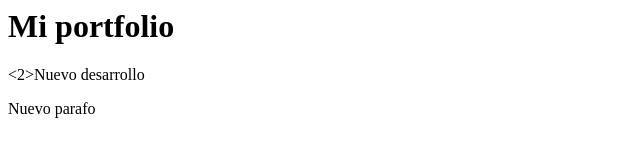
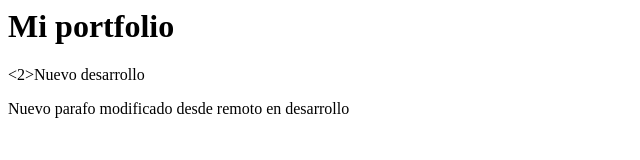
Before and after one commit to Q-ko/PortfolioFrontEnd, a plain HTML site: page index.html in a window 1280 px wide. Shown: the whole page, without its empty margins (0-640 px from the left). Drawn offline with Linux system fonts and the light colour scheme.

Commit message:
Update index.html

```diff
--- a/index.html
+++ b/index.html
@@ -1,3 +1,3 @@
 <h1>Mi portfolio</h1>
 <2>Nuevo desarrollo</h2>
-<p>Nuevo parafo</p>
+<p>Nuevo parafo modificado desde remoto en desarrollo</p>
```
